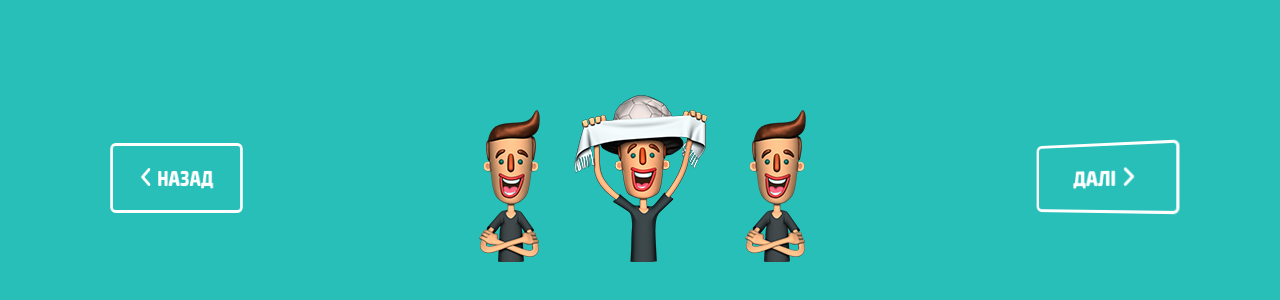
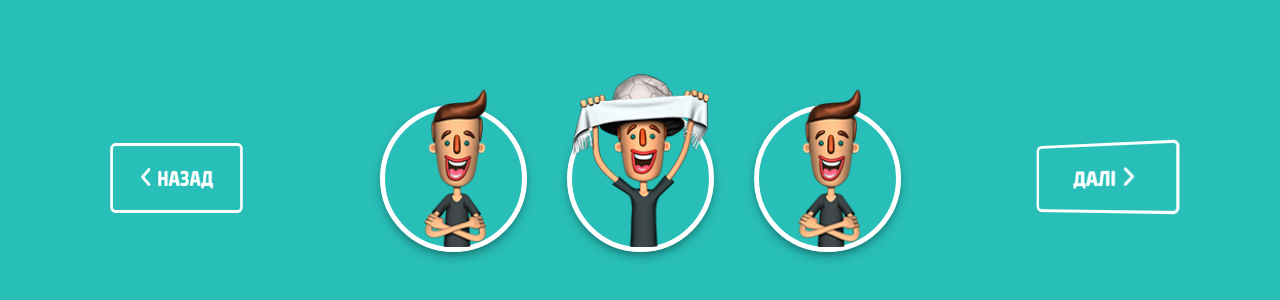
Before and after one commit to DariaShvydka/slider-animation, a website: page index.html in a window 1280 px wide. Shown: the part 222-522 px from the top of the page. Drawn offline with nearby package versions, Linux system fonts and the light colour scheme.

Commit message:
edit classes in scss and try better view of compilation

```diff
--- a/css/main.scss
+++ b/css/main.scss
@@ -4,7 +4,6 @@
   font-family: "Neuron Heavy";
   src: url("../fonts/NeuronHeavy.otf");
 }
-
 
 * {
   box-sizing: border-box;
@@ -32,7 +31,10 @@ body, html {
     display: flex;
     justify-content: space-between;
     flex-wrap: nowrap;
-    &__item {
+  }
+}
+
+.slider__item {
   position: relative;
   width: 147px;
   height: 147px;
@@ -41,7 +43,7 @@ body, html {
   border-radius: 50%;
   box-shadow: 0px 5px 13px -5px rgba(0, 0, 0, 0.7);
   transition: transform .5s ease-in-out, opacity .5s;
-      &__item--image {
+  &--image {
     width: 100%;
     transition: transform .5s ease;
     transform: scale(1);
@@ -49,8 +51,6 @@ body, html {
     position: absolute;
     bottom: 0;
     left: 0;
-      }
-    }
       }
     }
 
--- a/package.json
+++ b/package.json
@@ -4,7 +4,7 @@
   "description": "",
   "main": "main.js",
   "scripts": {
-    "build-css": "node-sass --iclude-path scss css/main.scss  css/main.css"
+    "build-css": "node-sass --iclude-path  scss css/main.scss  css/main.css --output-style"
   },
   "keywords": [],
   "author": "",
```
Also changed, not shown: css/main.css. Lines whose indentation alone changed are shown as unchanged.
